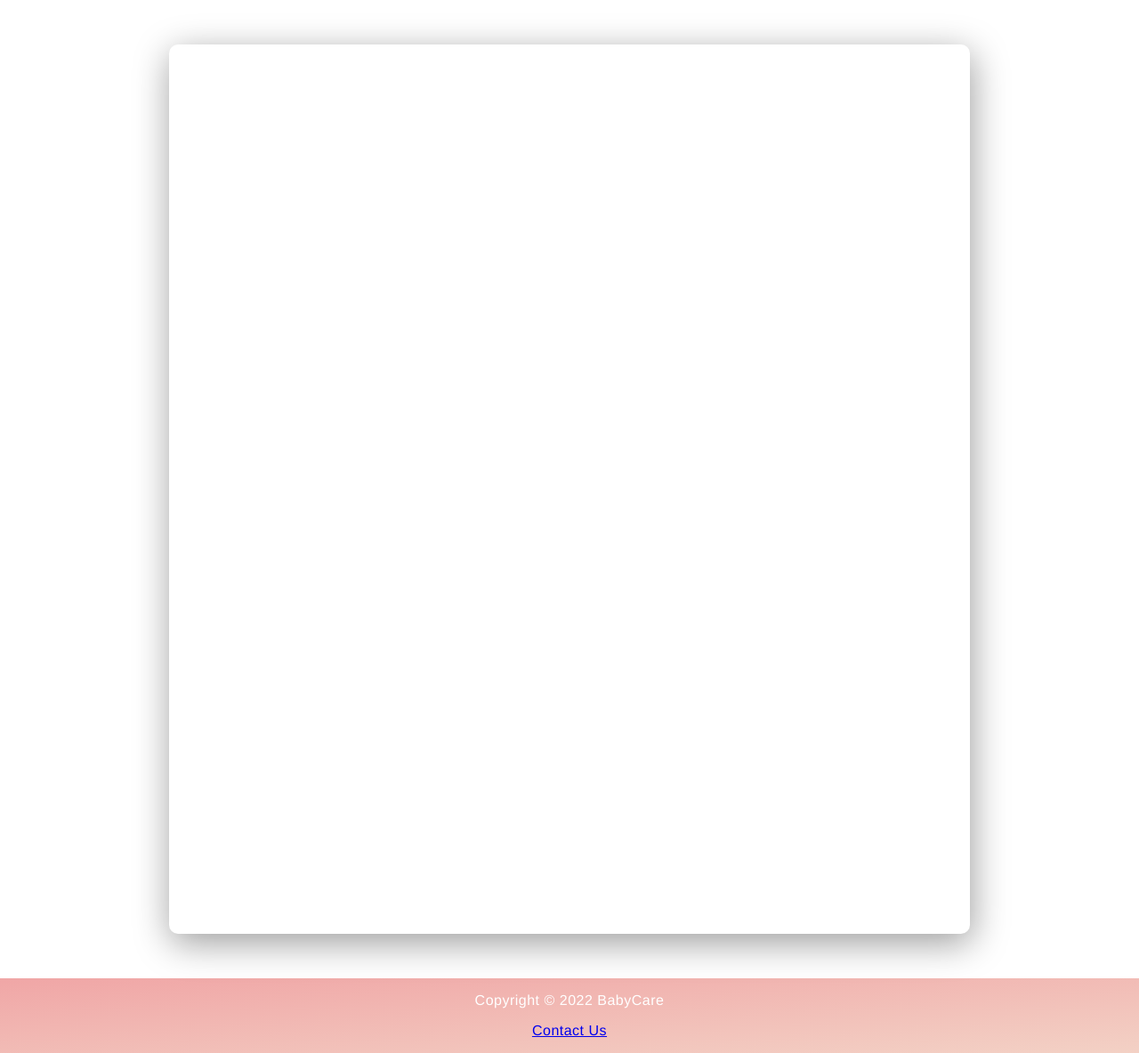
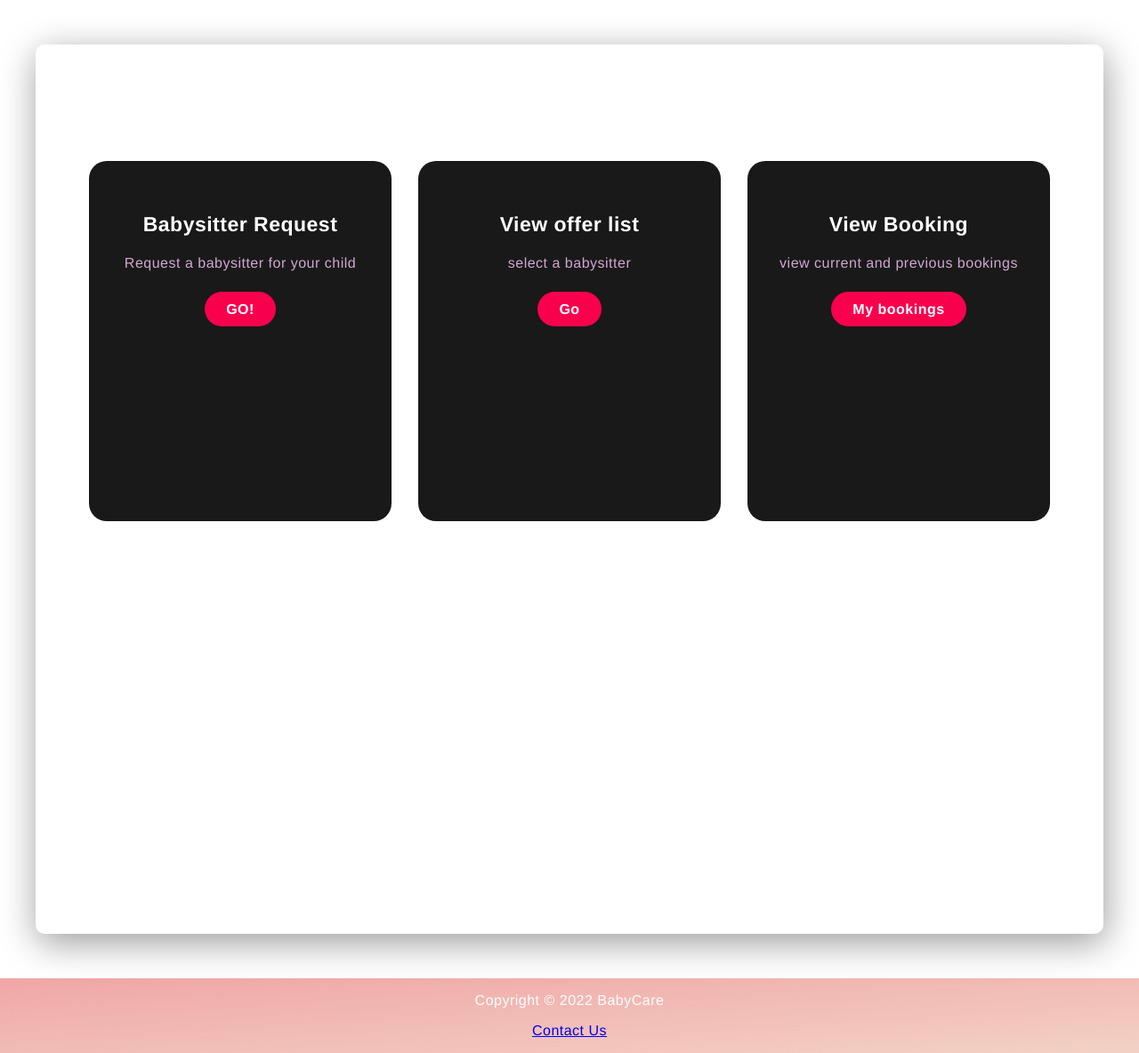
Before and after one commit to GhadeerAlmansour/BabyCare, a PHP site: page /html/HomeParent.html in a window 1280 px wide. Shown: the part 133-1317 px from the top of the page at 89% size. Run offline with PHP 8.4, Linux system fonts and the light colour scheme.

Commit message:
parent home page layout

```diff
--- a/css/home.css
+++ b/css/home.css
@@ -19,6 +19,18 @@
 
   .container{
     width: var(--form-width);
+    height: var(--form-height);
+    position: relative;
+    margin: auto;
+    box-shadow: 2px 10px 40px rgba(8, 8, 8, 0.4);
+    border-radius: 10px;
+    margin-top: 50px;
+    margin-bottom: 50px;
+
+  }
+
+  .container2{
+    width: 1200px;
     height: var(--form-height);
     position: relative;
     margin: auto;
@@ -468,3 +480,68 @@ width: 100%;
   border-radius: 20px;
 
 }
+
+.service{
+	background: #101010;
+	width: 100%;
+	padding: 100px 0px;
+}
+.title h2{
+	color: white;
+	font-size: 75px;
+	width: 1130px;
+	margin: 30px auto;
+	text-align: center;
+}
+.box{
+	display: flex;
+	justify-content: center;
+	align-items: center;
+	min-height: 400px;
+}
+.card{
+	height: 365px;
+	width: 270px;
+	padding: 20px 35px;
+	background: #191919;
+	border-radius: 20px;
+	margin: 15px;
+	position: relative;
+	overflow: hidden;
+	text-align: center;
+}
+.card i{
+	font-size: 50px;
+	display: block;
+	text-align: center;
+	margin: 25px 0px;
+	color: #f9004d;
+
+}
+
+h5{
+	color: white;
+	font-size: 23px;
+	margin-bottom: 15px;
+}
+.pra p{
+	color: #fcfc;
+	font-size: 16px;
+	line-height: 27px;
+	margin-bottom: 25px;
+}
+.card .button{
+	background-color:#f9004d;
+	color: white;
+	text-decoration: none;
+	border: 2px solid transparent;
+	font-weight: bold;
+	padding: 9px 22px;
+	border-radius: 30px;
+	transition: .4s;
+}
+.card .button:hover{
+	background-color: transparent;
+	border: 2px solid #f9004d;
+	cursor: pointer;
+}
--- a/html/HomeParent.html
+++ b/html/HomeParent.html
@@ -15,7 +15,60 @@
 <image src="../images/userIcon.png" class="image">
 
   </div>
-  <div class="container"> </div>
+  <div class="container2">
+   <div class="option">
+
+    <div class="title">
+        <h2>Your Baby Is In Safe Hands </h2>
+    </div>
+
+    <div class="box">
+        <div class="card">
+            <i class="fas fa-bars"></i>
+            <h5>Babysitter Request</h5>
+            <div class="pra">
+                <p>Request a babysitter for your child </p>
+
+                <p style="text-align: center;">
+                    <a class="button" href="#">GO!</a>
+                </p>
+            </div>
+        </div>
+
+
+
+        <div class="card">
+            <i class="far fa-user"></i>
+            <h5>View offer list</h5>
+            <div class="pra">
+                <p>select a babysitter</p>
+
+                <p style="text-align: center;">
+                    <a class="button" href="#">Go</a>
+                </p>
+            </div>
+        </div>
+
+        <div class="card">
+            <i class="far fa-bell"></i>
+            <h5>View Booking</h5>
+            <div class="pra">
+                <p>view current and previous bookings</p>
+
+                <p style="text-align: center;">
+                    <a class="button" href="#">My bookings</a>
+                </p>
+            </div>
+        </div>
+    </div>
+</div>
+
+
+
+
+
+
+  </div>
 
   <footer>
     <p>Copyright &copy; 2022 BabyCare </p>
```
Also changed, not shown: html/jobRequest.html (+9 -1 lines).
